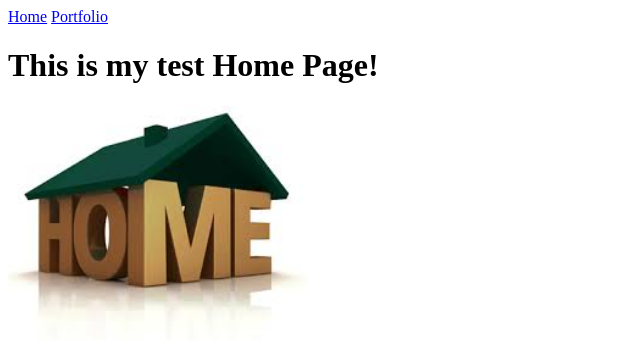
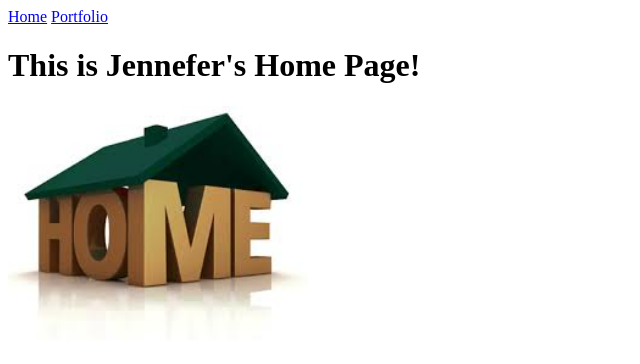
Before and after one commit to JHernandez654/JHernandez654.github.io, a plain HTML site: page my_website/index.html in a window 1280 px wide. Shown: the whole page, without its empty margins (0-640 px from the left). Drawn offline with Linux system fonts and the light colour scheme.

Commit message:
Changed the heading

```diff
--- a/my_website/index.html
+++ b/my_website/index.html
@@ -7,7 +7,7 @@
   <body>
     <a href="index.html">Home</a>
     <a href="portfolio.html">Portfolio</a>
-    <h1>This is my test Home Page!</h1>
+    <h1>This is Jennefer's Home Page!</h1>
     <img src="images/home.jpg" height="250">
   </body>
 </html>
```
Also changed, not shown: .c9/metadata/environment/my_website/index.html.
